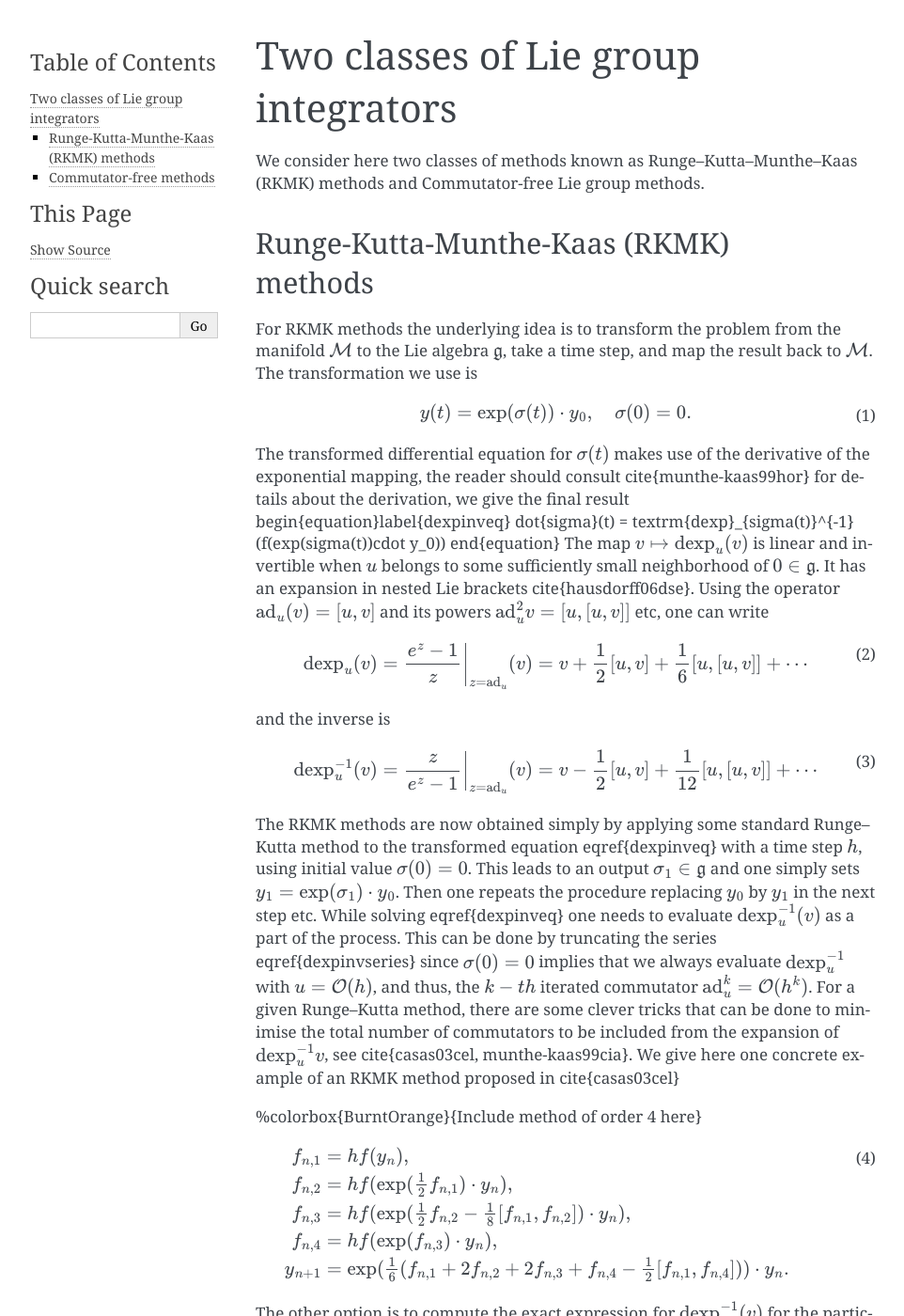
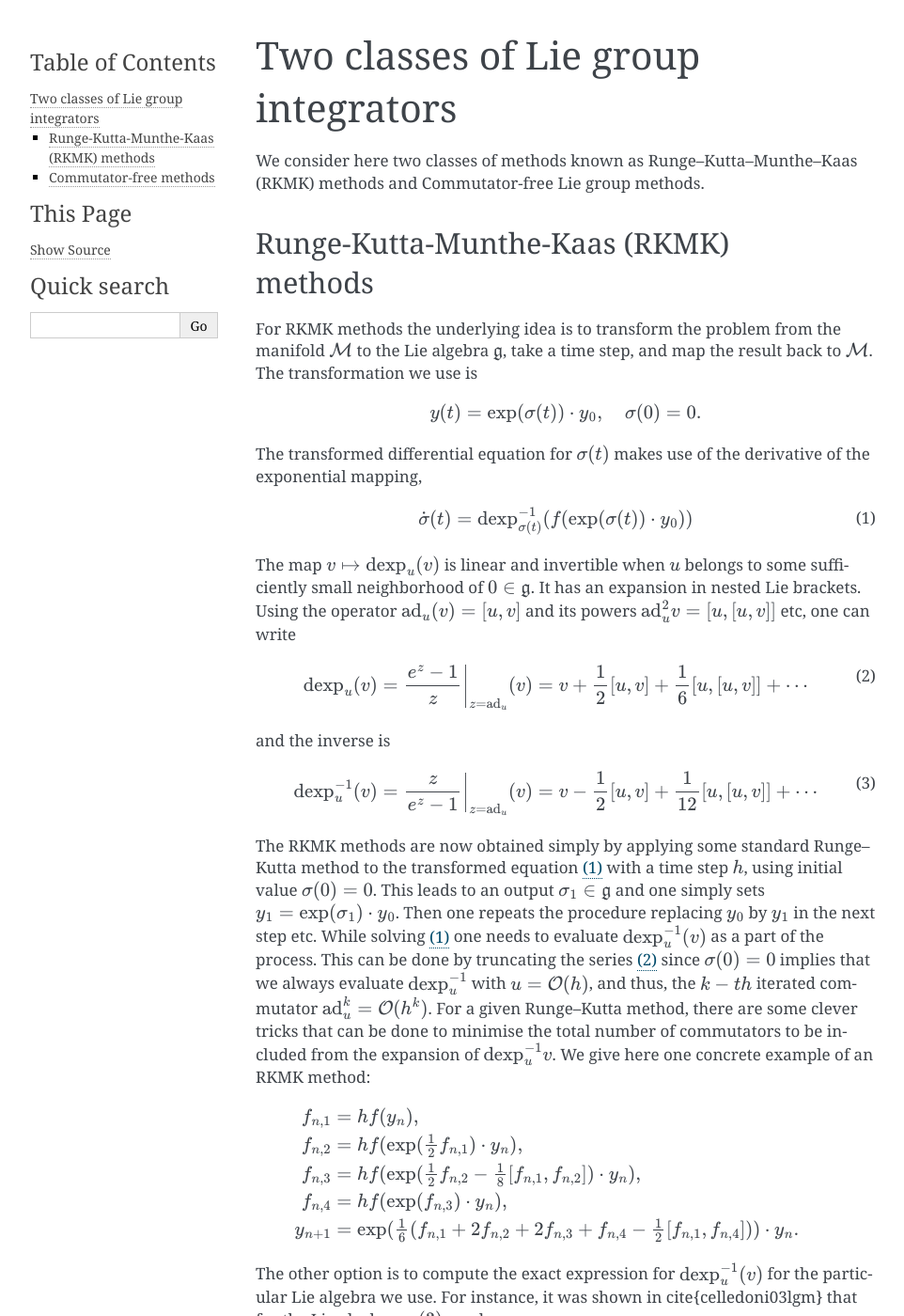
Before and after one commit to THREAD-3-2/lie_group_integrators_double_spherical_pendulum, a Sphinx documentation site: the page built from docs/two_classes_lie_groups.rst, in a window 1280 px wide and 1400 px high. Shown: the whole window at 94% size, without its empty margins (148-1110 px from the left). Built offline with Sphinx 7.4.7, drawn with Linux system fonts in a browser that asks for light colours.

Commit message:
Update two_classes_lie_groups.rst

```diff
--- a/docs/two_classes_lie_groups.rst
+++ b/docs/two_classes_lie_groups.rst
@@ -14,23 +14,26 @@ Runge-Kutta-Munthe-Kaas (RKMK) methods
 For RKMK methods the underlying idea is to transform the problem from the manifold :math:`\mathcal{M}` to the Lie algebra :math:`\mathfrak{g}`, take a time step, and map the result back to :math:`\mathcal{M}`. The transformation we use is
 
 .. math::
-    :name: eq:1
 
     \begin{align}
         y(t) = \exp(\sigma(t))\cdot y_0,\quad\sigma(0)=0.
     \end{align}
 
-The transformed differential equation for :math:`\sigma(t)` makes use of the derivative of the exponential mapping, the reader should consult
-\cite{munthe-kaas99hor} for details about the derivation, we give the final result
-\begin{equation}\label{dexpinveq}
-\dot{\sigma}(t) = \textrm{dexp}_{\sigma(t)}^{-1} (f(\exp(\sigma(t))\cdot y_0))
-\end{equation}
+The transformed differential equation for :math:`\sigma(t)` makes use of the derivative of the exponential mapping,
+
+.. math::
+    :name: eq:1
+
+    \begin{align}
+        \dot{\sigma}(t) = \textrm{dexp}_{\sigma(t)}^{-1} (f(\exp(\sigma(t))\cdot y_0))
+    \end{align}
+
 The map :math:`v\mapsto\textrm{dexp}_u(v)` is linear and invertible when :math:`u` belongs to some sufficiently small neighborhood of :math:`0\in\mathfrak{g}`.
-It has an expansion in nested Lie brackets \cite{hausdorff06dse}. Using the operator :math:`\textrm{ad}_u(v)=[u,v]` and its powers
+It has an expansion in nested Lie brackets. Using the operator :math:`\textrm{ad}_u(v)=[u,v]` and its powers
 :math:`\textrm{ad}_u^2 v=[u,[u,v]]` etc, one can write
 
 .. math::
-    :name: eq:1
+    :name: eq:
 
     \begin{align}
         \textrm{dexp}_u(v) = \left.\frac{e^z-1}{z}\right|_{z=\textrm{ad}_u}(v) = v + \frac12[u,v] + \frac16[u,[u,v]] + \cdots
@@ -39,19 +42,18 @@ It has an expansion in nested Lie brackets \cite{hausdorff06dse}. Using the oper
 and the inverse is
 
 .. math::
-    :name: eq:1
+    :name: eq:2
 
     \begin{align}
         \textrm{dexp}_u^{-1}(v) =\left.\frac{z}{e^z-1}\right|_{z=\textrm{ad}_u}(v)= v -\frac12[u,v] + \frac1{12}[u,[u,v]]+\cdots
     \end{align}
 
-The RKMK methods are now obtained simply by applying some standard Runge--Kutta method to the transformed equation \eqref{dexpinveq} with a time step :math:`h`, using initial value :math:`\sigma(0)=0`. This leads to an output :math:`\sigma_1\in\mathfrak{g}` and one simply sets :math:`y_1=\exp(\sigma_1)\cdot y_0`. Then one repeats the procedure replacing :math:`y_0` by :math:`y_1` in the next step etc. While solving \eqref{dexpinveq} one needs to evaluate :math:`\textrm{dexp}_u^{-1}(v)` as a part of the process. This can be done by truncating the series \eqref{dexpinvseries} since :math:`\sigma(0)=0` implies that we always evaluate :math:`\textrm{dexp}_u^{-1}` with :math:`u=\mathcal{O}(h)`, and thus, the :math:`k-th` iterated commutator :math:`\textrm{ad}_u^k=\mathcal{O}(h^k)`.
-For a given Runge--Kutta method, there are some clever tricks that can be done to minimise the total number of commutators to be included from the expansion of :math:`\textrm{dexp}_u^{-1}v`, see \cite{casas03cel, munthe-kaas99cia}. We give here one concrete example of an RKMK method proposed in \cite{casas03cel}
+The RKMK methods are now obtained simply by applying some standard Runge--Kutta method to the transformed equation :ref:`(1) <eq:1>` with a time step :math:`h`, using initial value :math:`\sigma(0)=0`. This leads to an output :math:`\sigma_1\in\mathfrak{g}` and one simply sets :math:`y_1=\exp(\sigma_1)\cdot y_0`. Then one repeats the procedure replacing :math:`y_0` by :math:`y_1` in the next step etc. While solving :ref:`(1) <eq:1>` one needs to evaluate :math:`\textrm{dexp}_u^{-1}(v)` as a part of the process. This can be done by truncating the series :ref:`(2) <eq:2>` since :math:`\sigma(0)=0` implies that we always evaluate :math:`\textrm{dexp}_u^{-1}` with :math:`u=\mathcal{O}(h)`, and thus, the :math:`k-th` iterated commutator :math:`\textrm{ad}_u^k=\mathcal{O}(h^k)`.
+For a given Runge--Kutta method, there are some clever tricks that can be done to minimise the total number of commutators to be included from the expansion of :math:`\textrm{dexp}_u^{-1}v`. We give here one concrete example of an RKMK method:
 
-%\colorbox{BurntOrange}{Include method of order 4 here}
+
 
 .. math::
-    :name: eq:1
 
     \begin{align}
        f_{n,1} &= h f(y_n),\\
```
Also changed, not shown: other parts of docs/two_classes_lie_groups.rst (+0 -3 lines).
